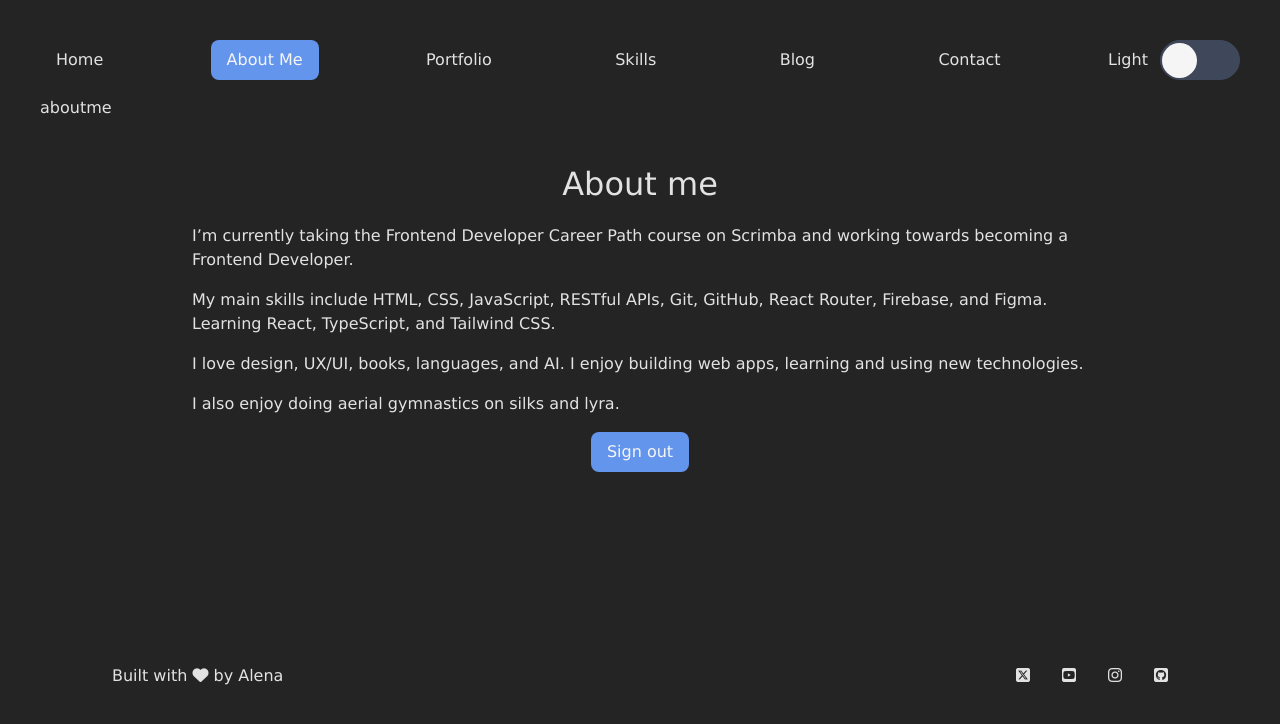
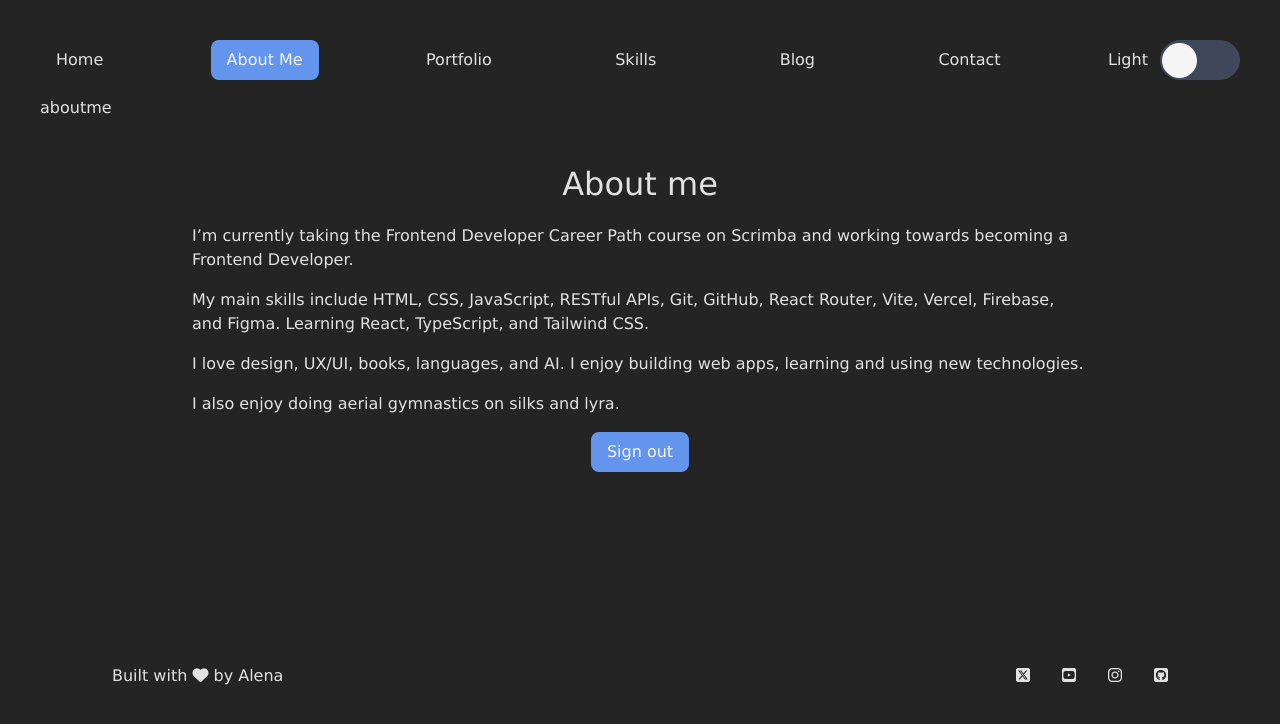
Before and after one commit to alenatih/Personal-Website, a React (Vite) app: page /aboutme in a window 1280 px wide. Shown: the top 724 px of the page. Built offline with nearby package versions, Linux system fonts and the light colour scheme.

Commit message:
Update AboutMe and Skills pages

```diff
--- a/src/components/AboutMe.tsx
+++ b/src/components/AboutMe.tsx
@@ -25,7 +25,7 @@ function AboutMe() {
                 and working towards becoming a Frontend Developer.
             </p>
             <p className="about-me-text">My main skills include HTML, CSS, JavaScript, RESTful APIs, Git, GitHub,
-                React Router, Firebase, and Figma. Learning React, TypeScript, and Tailwind CSS.
+                React Router, Vite, Vercel, Firebase, and Figma. Learning React, TypeScript, and Tailwind CSS.
             </p>
             <p className="about-me-text">I love design, UX/UI, books, languages, and AI.
                 I enjoy building web apps, learning and using new technologies.
--- a/src/components/Skills.tsx
+++ b/src/components/Skills.tsx
@@ -4,7 +4,7 @@ function Skills() {
             <h2 className="skills-title">My skills</h2>
             <p className="skills-text">
                 My main skills include HTML, CSS, JavaScript, RESTful APIs, Git, GitHub,
-                React Router, Firebase, and Figma.
+                React Router, Vite, Vercel, Firebase, and Figma.
             </p>
             <p className="skills-text">
                 Learning React, TypeScript, and Tailwind CSS.
```
